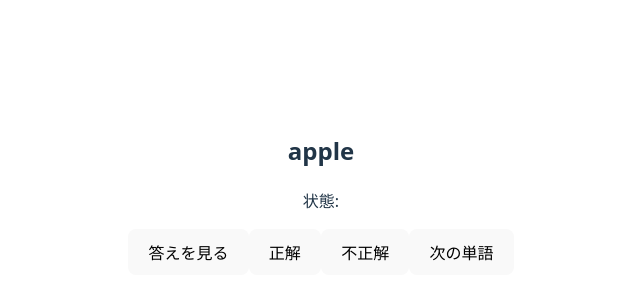
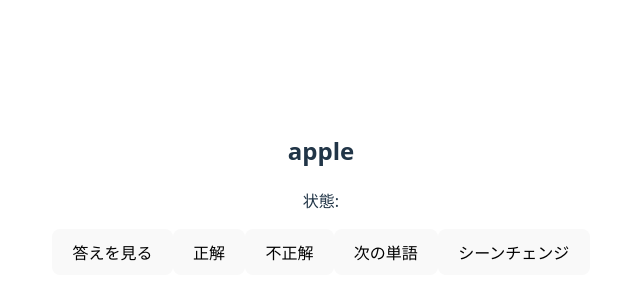
Before and after one commit to haruomaki/svl-trainer, a React (Vite) app in the folder client/: page / in a window 1280 px wide. Shown: the part 206-506 px from the top of the page, without its empty margins (319-959 px from the left). Built offline with nearby package versions, Linux system fonts and the light colour scheme; no server answers.

Commit message:
シーンの管理

```diff
--- a/client/src/App.tsx
+++ b/client/src/App.tsx
@@ -1,5 +1,7 @@
 import { useEffect, useState } from 'react'
 import './App.css'
+import type { SceneProps } from './types';
+import { Mondai } from './mondai';
 
 // 環境変数でAPIベースURLを定義
 const API = import.meta.env.VITE_API || 'https://api.haruomaki.jp/svl-trainer';
@@ -24,6 +26,16 @@ const words: Word[] = [
 ]
 
 export default function App() {
+  const [scene, setScene] = useState<"title" | "mondai">("title")
+
+  if (scene == "title") {
+    return <Title setScene={setScene} />
+  } else if (scene == "mondai") {
+    return <Mondai setScene={setScene} />
+  }
+}
+
+export function Title({ setScene }: SceneProps) {
   const [index, setIndex] = useState(0)
   const [showAnswer, setShowAnswer] = useState(false)
   const [wordStatus, setWordStatus] = useState<WordStatus | null>(null)
@@ -82,6 +94,10 @@ export default function App() {
       <button onClick={nextWord}>
         次の単語
       </button>
+
+      <button onClick={() => setScene("mondai")}>
+        シーンチェンジ
+      </button>
     </div>
   )
 }
--- /dev/null
+++ b/client/src/mondai.tsx
@@ -0,0 +1,13 @@
+import type { SceneProps } from "./types";
+
+export function Mondai({ setScene }: SceneProps) {
+    return (
+        <div>
+            <p>こんにちは</p>
+
+            <button onClick={() => setScene("title")}>
+                戻る
+            </button>
+        </div>
+    )
+}
--- /dev/null
+++ b/client/src/types.ts
@@ -0,0 +1,9 @@
+export type Scene = "title" | "mondai"
+
+export type SceneSetter = React.Dispatch<
+  React.SetStateAction<Scene>
+>
+
+export type SceneProps = {
+  setScene: SceneSetter
+}
```
Also changed, not shown: 1 other file (tests, documents, lock files or other folders).
